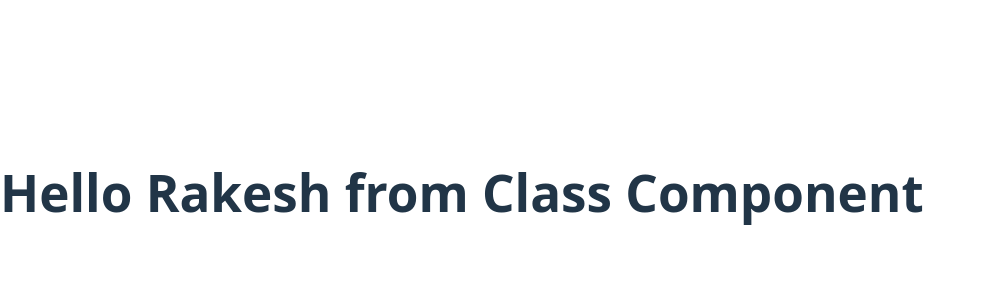
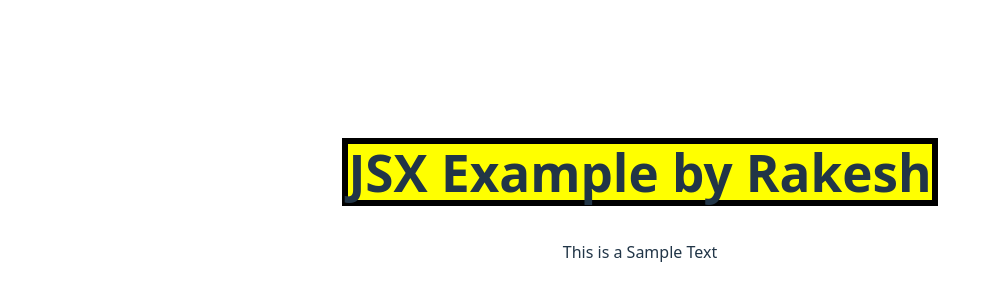
Before and after one commit to rakeshkumar04/react-app, a React (Vite) app: page / in a window 1280 px wide. Shown: the part 208-508 px from the top of the page, without its empty margins (0-997 px from the left). Built offline with nearby package versions, Linux system fonts and the light colour scheme.

Commit message:
Created JSXExample Component

```diff
--- a/src/App.jsx
+++ b/src/App.jsx
@@ -1,13 +1,16 @@
 import HelloWorld from "./core-concepts/01-helloworld/HelloWorld"
 import Greeting from "./core-concepts/02-components/Greeting"
 import GreetingClass from "./core-concepts/02-components/GreetingClass"
+import JSXExample from "./core-concepts/03-jsx/JSXExample"
 
 function App() {
   // return <HelloWorld/>
 
   // return <Greeting/>
 
-  return <GreetingClass/>
+  // return <GreetingClass/>
+
+  return <JSXExample/>
 }
 
 export default App
--- /dev/null
+++ b/src/core-concepts/03-jsx/JSXExample.jsx
@@ -0,0 +1,17 @@
+import "../../App.css"
+
+export default function JSXExample() {
+    // embedded expressions
+    const name = "Rakesh"
+
+
+    return (
+        <>
+        <h1 style={
+            {backgroundColor: "yellow", border: "6px solid black"}
+        }>JSX Example by {name}</h1>
+    <p>This is a Sample Text</p>
+    </>
+    )
+
+}
```
